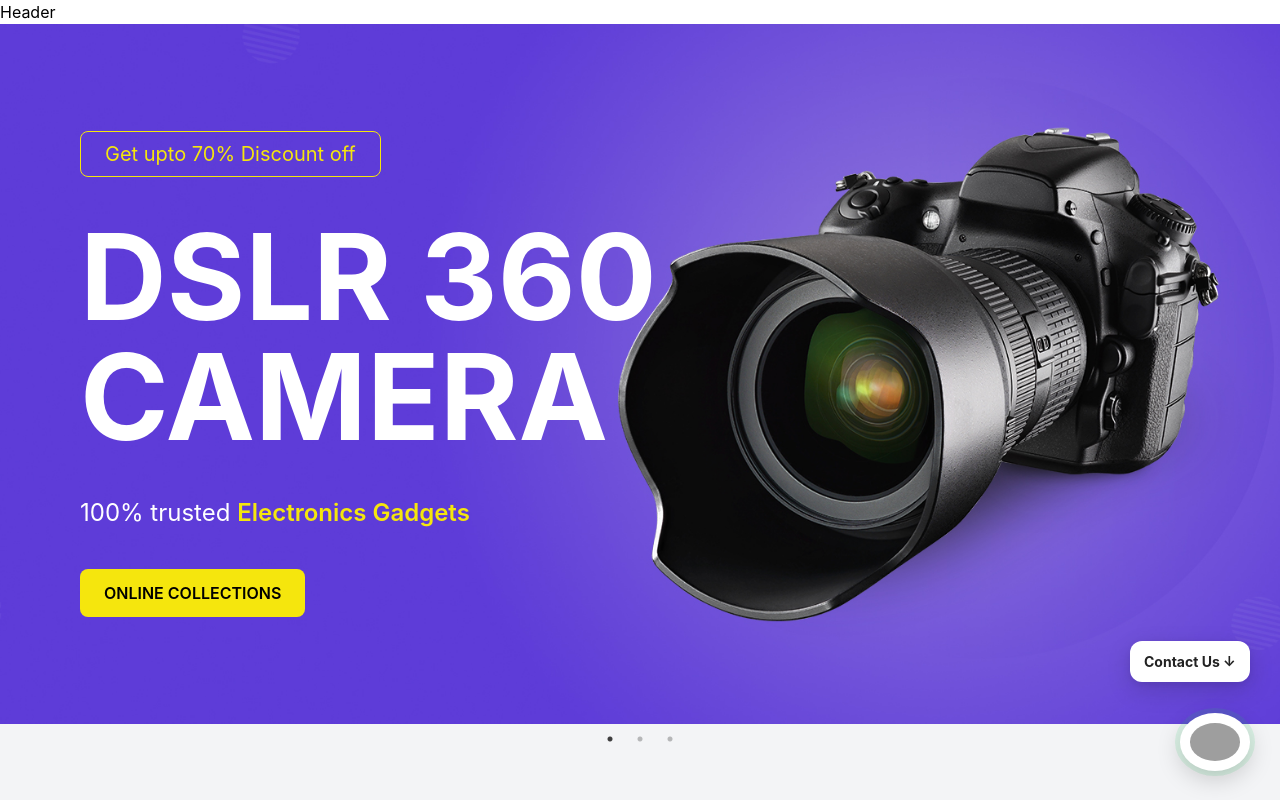
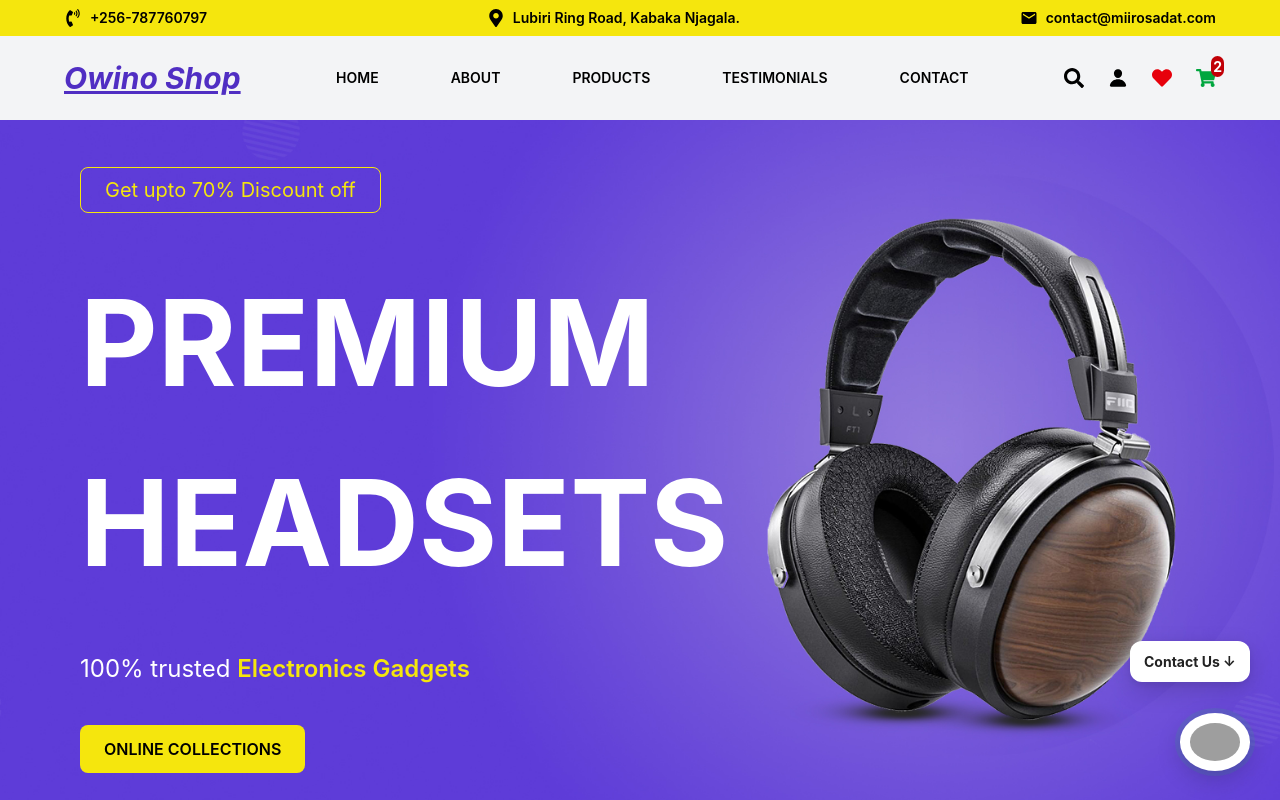
Before and after one commit to miirosadat-dev/Ecommerce-web-app-with-react, a React (Vite) app: page / in a window 1280 px wide. Shown: the top 800 px of the page. Built offline with nearby package versions, Linux system fonts and the light colour scheme; grey boxes are pictures that could not be loaded.

Commit message:
Add Header component

```diff
--- a/src/components/Header.jsx
+++ b/src/components/Header.jsx
@@ -1,7 +1,149 @@
 import React from "react";
+import { useEffect, useState } from "react";
+import {
+  FaSearch,
+  FaHeart,
+  FaShoppingCart,
+  FaMapMarkerAlt,
+} from "react-icons/fa";
+import { IoPerson } from "react-icons/io5";
+import { Link } from "react-scroll";
+import { FaBars, FaPhoneVolume } from "react-icons/fa";
+import { MdEmail } from "react-icons/md";
+import AOS from "aos";
+import "aos/dist/aos.css";
 
 const Header = () => {
-  return <div>Header</div>;
+  useEffect(() => {
+    AOS.init({
+      offset: 100,
+      duration: 500,
+      easing: "ease-in-out",
+    });
+    AOS.refresh();
+  }, []);
+
+  const [isMenuOpen, setIsMenuOpen] = useState(false);
+
+  const toggleMenu = () => {
+    setIsMenuOpen(!isMenuOpen);
+  };
+
+  const closeMenu = () => {
+    setIsMenuOpen(false);
+  };
+
+  const navItems = [
+    {
+      link: "home",
+      path: "home",
+    },
+    {
+      link: "About",
+      path: "about",
+    },
+    {
+      link: "Products",
+      path: "products",
+    },
+    {
+      link: "Testimonials",
+      path: "testimonials",
+    },
+    {
+      link: "Contact",
+      path: "contact",
+    },
+  ];
+
+  return (
+    <>
+      <div
+        className="w-full px-16 py-2
+       bg-themeyellow lg:flex md:flex hidden
+        justify-between items-center gap-6"
+      >
+        <h1
+          className="text-sm font-semibold
+           flex justify-center items-center
+            gap-2"
+        >
+          <FaPhoneVolume className="size-[18px]" />
+          <span>+256-787760797</span>
+        </h1>
+
+        <h1
+          className="text-sm font-semibold
+           flex justify-center items-center
+            gap-2"
+        >
+          <FaMapMarkerAlt className="size-[18px]" />
+          <span>Lubiri Ring Road, Kabaka Njagala.</span>
+        </h1>
+
+        <h1
+          className="text-sm font-semibold
+           flex justify-center items-center
+            gap-2"
+        >
+          <MdEmail className="size-[18px]" />
+          <span>contact@miirosadat.com</span>
+        </h1>
+      </div>
+
+      <nav
+        className="w-full px-16 py-6
+         bg-gray-100 flex
+          justify-between items-center gap-1 sticky top-0 z-50"
+      >
+        <h1
+          className="text-themepurple
+         font-bold lg:text-[30px] text-3xl
+          underline italic"
+        >
+          Owino Shop
+        </h1>
+        <ul className="lg:flex justify-center items-center gap-10 hidden">
+          {
+            navItems.map(({link, path}) => (
+              <Link key={path} className="text-black text-sm
+              uppercase font-semibold cursor-pointer px-4 py-2
+              rounded-lg hover:bg-themepurple
+               hover:text-white"
+               to={path} spy={true} smooth={true} offset={-100} duration={500}>
+                {link}
+              </Link>
+            ))
+          }
+        </ul>
+
+
+        <div id="header-icons" className="lg:flex hidden
+        justify-center items-center gap-6 text-black">
+            <FaSearch className="w-[20px] h-[20px] transform
+             hover:scale-125 transition-transform
+             duration-300 cursor-pointer hover:text-themepurple" />
+
+             <IoPerson className="w-[20px] h-[20px] transform
+             hover:scale-125 transition-transform
+             duration-300 cursor-pointer hover:text-themepurple" />
+
+             <FaHeart className="w-[20px] h-[20px] transform
+             hover:scale-125 transition-transform text-red-600
+             duration-300 cursor-pointer hover:text-themepurple" />
+
+             <div className="relative">
+                <FaShoppingCart className="w-[20px] h-[20px] transform
+                hover:scale-125 transition-transform text-green-600
+                duration-300 cursor-pointer hover:text-themepurple" />
+                <div className="bg-red-700 hover:bg-themeyellow
+                text-white hover:text-black rounded-full absolute
+                -top-3 -right-2 text-[14px] pl-0.5 pr-0.5 font-bold">2</div>
+             </div>
+        </div>
+      </nav>
+    </>
+  );
 };
 
 export default Header;
--- a/src/components/Hero.jsx
+++ b/src/components/Hero.jsx
@@ -37,6 +37,51 @@ const Hero = () => {
   items-center lg:h-hero-lg h-hero-sm"
     >
       <Slider className="w-full h-full" {...settings}>
+        <div>
+          <div
+            className="w-full lg:px-20 px-5 lg:h-hero-lg
+           h-hero-sm flex flex-col justify-center items-start
+            gap-10 bg-cover bg-center"
+            style={{ backgroundImage: `url(${headset})` }}
+          >
+            <h1
+              data-aos="zoom-in"
+              data-aos-delay="50"
+              className="text-themeyellow border rounded-lg
+             border-themeyellow px-6 py-2 text-xl"
+            >
+              Get upto 70% Discount off
+            </h1>
+            <h1
+              data-aos="zoom-in"
+              data-aos-delay="100"
+              className="text-white lg:text-[120px]
+               text-[60px] uppercase font-bold
+                lg:leading-120px leading-70px"
+            >
+              Premium <br /> Headsets
+            </h1>
+            <h1
+              data-aos="zoom-in"
+              data-aos-delay="100"
+              className="text-white text-2xl"
+            >
+              100% trusted{" "}
+              <span className="text-themeyellow font-semibold">
+                Electronics Gadgets
+              </span>
+            </h1>
+            <button
+              data-aos="zoom-in"
+              data-aos-delay="100"
+              className="bg-themeyellow text-black px-6
+               py-3 rounded-lg font-semibold"
+            >
+              ONLINE COLLECTIONS
+            </button>
+          </div>
+        </div>
+
         <div>
           <div
             className="w-full lg:px-20 px-5 lg:h-hero-lg
@@ -126,51 +171,6 @@ const Hero = () => {
             </button>
           </div>
         </div>
-
-        <div>
-          <div
-            className="w-full lg:px-20 px-5 lg:h-hero-lg
-           h-hero-sm flex flex-col justify-center items-start
-            gap-10 bg-cover bg-center"
-            style={{ backgroundImage: `url(${headset})` }}
-          >
-            <h1
-              data-aos="zoom-in"
-              data-aos-delay="50"
-              className="text-themeyellow border rounded-lg
-             border-themeyellow px-6 py-2 text-xl"
-            >
-              Get upto 70% Discount off
-            </h1>
-            <h1
-              data-aos="zoom-in"
-              data-aos-delay="100"
-              className="text-white lg:text-[120px]
-               text-[60px] uppercase font-bold
-                lg:leading-120px leading-70px"
-            >
-              Premium <br /> Headsets
-            </h1>
-            <h1
-              data-aos="zoom-in"
-              data-aos-delay="100"
-              className="text-white text-2xl"
-            >
-              100% trusted{" "}
-              <span className="text-themeyellow font-semibold">
-                Electronics Gadgets
-              </span>
-            </h1>
-            <button
-              data-aos="zoom-in"
-              data-aos-delay="100"
-              className="bg-themeyellow text-black px-6
-               py-3 rounded-lg font-semibold"
-            >
-              ONLINE COLLECTIONS
-            </button>
-          </div>
-        </div>
       </Slider>
     </div>
   );
```
